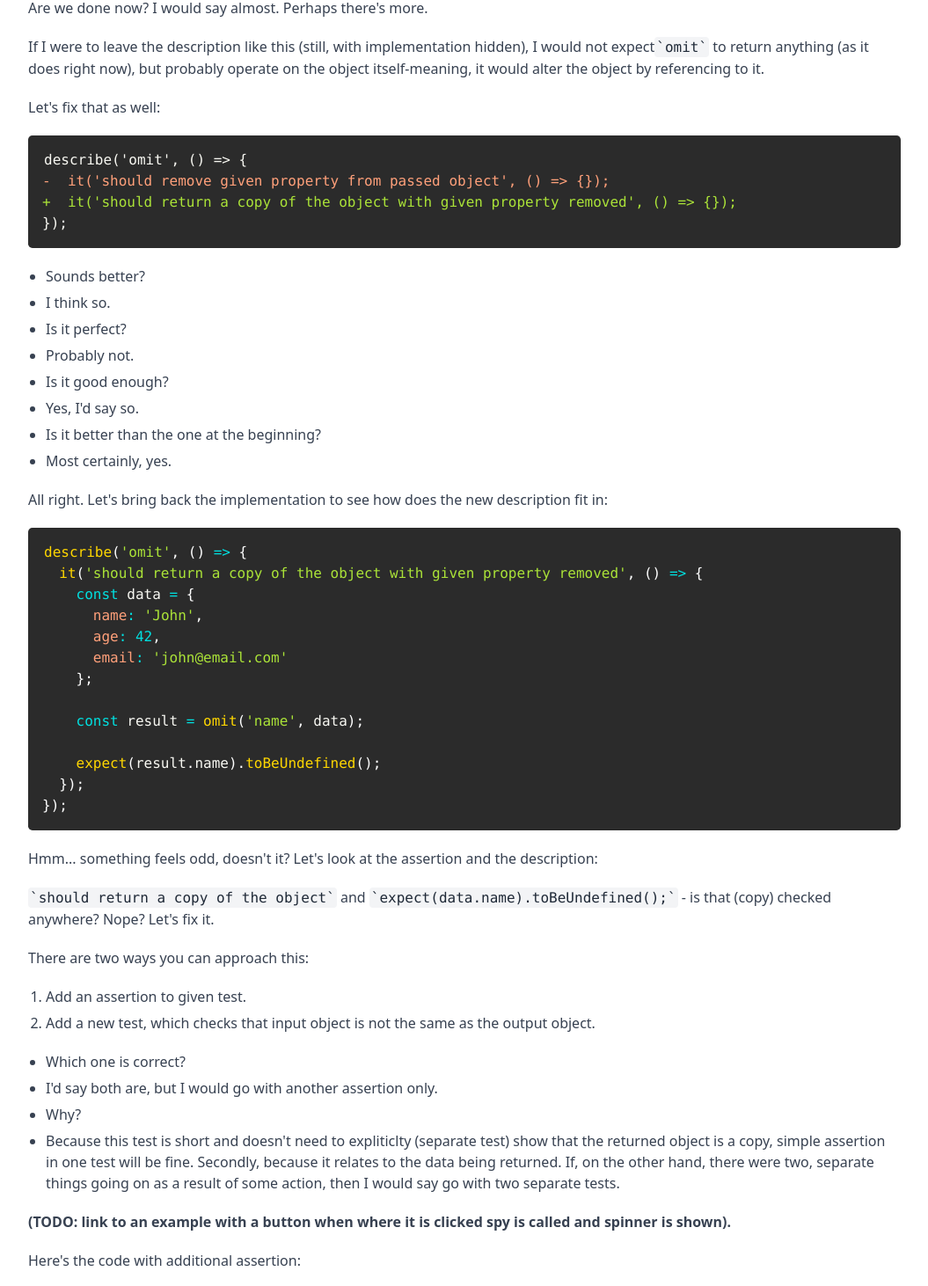
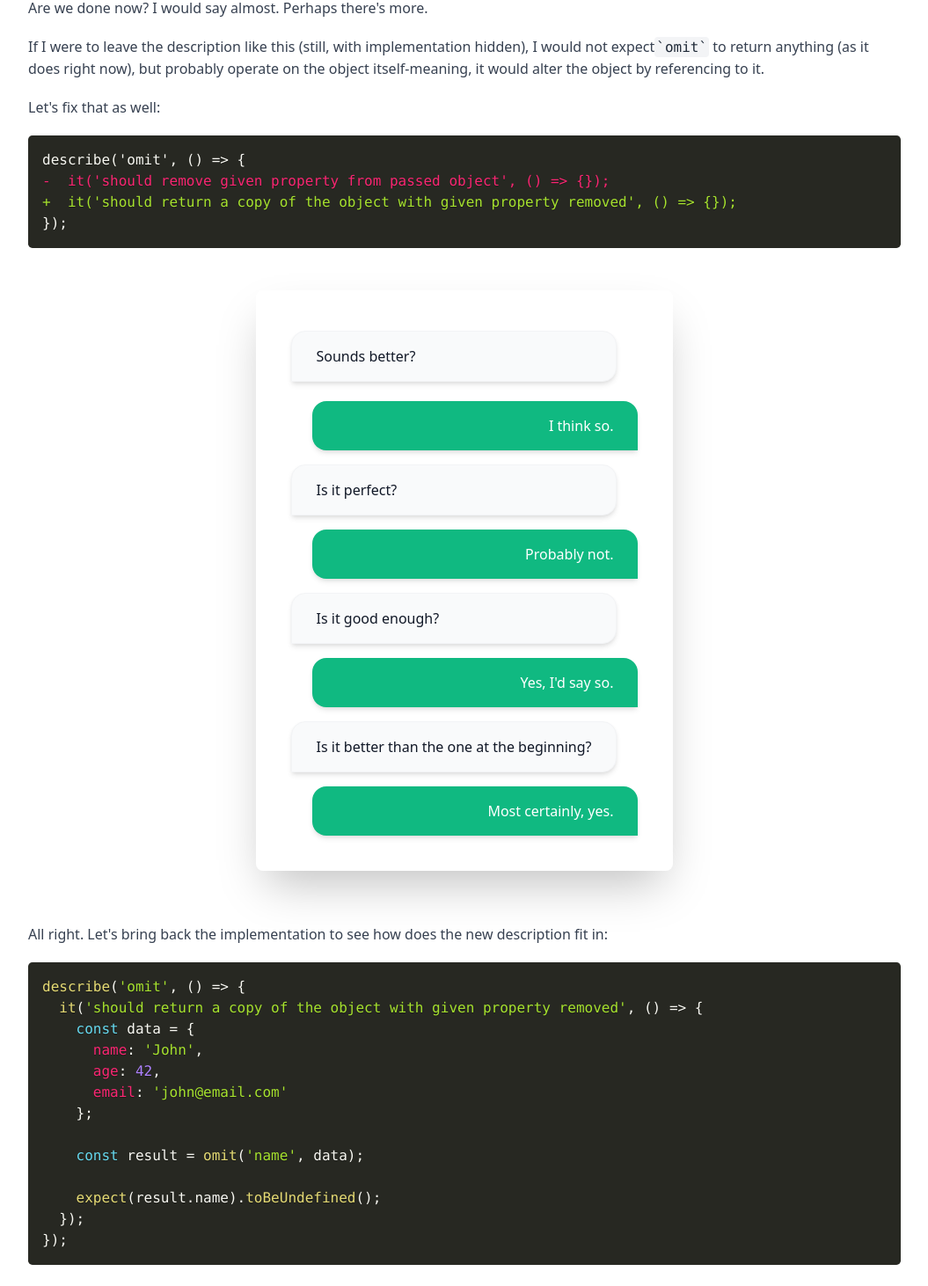
Before and after one commit to smolak/howtotest, a Next.js app: page /implementation-detail-in-tests-description in a window 1280 px wide. Shown: the part 1330-2792 px from the top of the page at 88% size, without its empty margins (112-1167 px from the left). Built offline with nearby package versions, Linux system fonts and the light colour scheme.

Commit message:
Add more styling

```diff
--- a/components/Code.js
+++ b/components/Code.js
@@ -1,8 +1,8 @@
 import { Prism as SyntaxHighlighter } from 'react-syntax-highlighter';
-import { a11yDark } from 'react-syntax-highlighter/dist/cjs/styles/prism';
+import { okaidia, coy, prism, coldarkDark, coldarkCold } from 'react-syntax-highlighter/dist/cjs/styles/prism';
 
-export const Code = ({ children, language = 'javascript' }) => (
-  <SyntaxHighlighter language={language} style={a11yDark}>
+export const Code = ({ children, inConversation = false, language = 'javascript' }) => (
+  <SyntaxHighlighter language={language} style={inConversation ? coy : okaidia}>
     {children}
   </SyntaxHighlighter>
 );
--- a/pages/implementation-detail-in-tests-description.js
+++ b/pages/implementation-detail-in-tests-description.js
@@ -80,7 +80,8 @@ export default function ImplementationDetailInTestsDescription() {
 +  it('should return a copy of the object with given property removed', () => {});
 });`}
             </Code>
-            <ul className="conversation">
+            <div className="flex flex-col items-center">
+              <ul className="conversation starting-me">
                 <li>Sounds better?</li>
                 <li>I think so.</li>
                 <li>Is it perfect?</li>
@@ -90,6 +91,7 @@ export default function ImplementationDetailInTestsDescription() {
                 <li>Is it better than the one at the beginning?</li>
                 <li>Most certainly, yes.</li>
               </ul>
+            </div>
             <p>All right. Let's bring back the implementation to see how does the new description fit in:</p>
             <Code>
               {`describe('omit', () => {
@@ -112,22 +114,24 @@ export default function ImplementationDetailInTestsDescription() {
               is that (copy) checked anywhere? Nope? Let's fix it.
             </p>
             <aside>
-              <p>There are two ways you can approach this:</p>
+              <h4 className="text-xl font-bold leading-normal">There are two ways you can approach this:</h4>
               <ol>
                 <li>Add an assertion to given test.</li>
                 <li>Add a new test, which checks that input object is not the same as the output object.</li>
               </ol>
-              <ul>
+              <div className="flex flex-col items-center">
+                <ul className="conversation starting-you max-w-2xl">
                   <li>Which one is correct?</li>
                   <li>I'd say both are, but I would go with another assertion only.</li>
                   <li>Why?</li>
                   <li>
-                  Because this test is short and doesn't need to expliticlty (separate test) show that the returned
-                  object is a copy, simple assertion in one test will be fine. Secondly, because it relates to the data
-                  being returned. If, on the other hand, there were two, separate things going on as a result of some
-                  action, then I would say go with two separate tests.
+                    Because this test is short and doesn't need to explicitly show (in a separate test) that the
+                    returned object is a copy, simple assertion in one test will be fine. Secondly, because it relates
+                    to the data being returned. If, on the other hand, there were two, separate things going on as a
+                    result of some action, then I would say go with two separate tests.
                   </li>
                 </ul>
+              </div>
               <p>
                 <strong>
                   (TODO: link to an example with a button when where it is clicked spy is called and spinner is shown).
@@ -151,10 +155,11 @@ export default function ImplementationDetailInTestsDescription() {
   });
 });`}
             </Code>
-            <ul>
+            <div className="flex flex-col items-center">
+              <ul className="conversation starting-you">
                 <li>
-                I got a question: why not checking if <code>`data`</code> still has <code>`name`</code> property? Isn't
-                that the same?
+                  I got a question: why not checking if <code>`data`</code> still has <code>`name`</code> property?
+                  Isn't that the same?
                 </li>
                 <li>No.</li>
                 <li>
@@ -163,7 +168,7 @@ export default function ImplementationDetailInTestsDescription() {
                 </li>
                 <li>
                   OK, let's try doing it your way.
-                <Code language="diff">
+                  <Code language="diff" inConversation>
                     {`- expect(result).not.toEqual(data);
 + expect(data.name).toEqual('John');`}
                   </Code>
@@ -171,7 +176,7 @@ export default function ImplementationDetailInTestsDescription() {
                 <li>Done. What now?</li>
                 <li>
                   Break the test. Remove copying the object from implementation.
-                <Code language="diff">
+                  <Code language="diff" inConversation>
                     {`- const copy = { ...object };
 - delete copy[property];
 - return copy;
@@ -182,30 +187,36 @@ export default function ImplementationDetailInTestsDescription() {
                 <li>Done.</li>
                 <li>
                   Run the tests and watch.
-                <Code language="shell">{`Assertion error: undefined expected to be equal to John`}</Code>
+                  <Code
+                    language="shell"
+                    inConversation
+                  >{`Assertion error: undefined expected to be equal to John`}</Code>
                 </li>
                 <li>What the?</li>
                 <li>
                   Now use the initial assertion.
-                <Code language="shell">Assertion error: expected not to be equal </Code>
-                As you can see, using the object equality assertion resulted in error message that reflects the expected
-                behaviour as written in test's description. And that's the difference and reason why checking properties
-                would not help you eventually.
+                  <Code language="shell" inConversation>
+                    Assertion error: expected not to be equal{' '}
+                  </Code>
+                  As you can see, using the object equality assertion resulted in error message that reflects the
+                  expected behaviour as written in test's description. And that's the difference and reason why checking
+                  properties would not help you eventually.
                 </li>
               </ul>
+            </div>
           </section>
 
           <section>
             <h3 className="text-3xl font-black leading-normal">Summarizing:</h3>
-            <ol>
-              <li>(-) Don't mention implementation detail in the description (test data can change).</li>
-              <li>(+) Instead, write concise explanation what to expect (behaviour).</li>
-              <li>(+) Let the example show how it works (implementation).</li>
-              <li>
-                (+) Finally, use assertions that correspond exactly (or as close as possible) to test's description, so
-                when the tests will fail, messages will inform you exactly (or as close as possible) why.
+            <ul className="dos-and-donts">
+              <li className="dont">Don't mention implementation detail in the description (test data can change).</li>
+              <li className="do">Instead, write concise explanation what to expect (behaviour).</li>
+              <li className="do">Let the example show how it works (implementation).</li>
+              <li className="do">
+                Finally, use assertions that correspond exactly (or as close as possible) to test's description, so when
+                the tests will fail, messages will inform you exactly (or as close as possible) why.
               </li>
-            </ol>
+            </ul>
           </section>
         </article>
       </main>
--- a/styles/globals.css
+++ b/styles/globals.css
@@ -4,14 +4,11 @@
 
 @layer base {
     p {
-        @apply my-5;
-        @apply text-gray-700;
+        @apply my-5 text-gray-700;
     }
 
     ul, ol {
-        @apply pl-5;
-        @apply my-5;
-        @apply leading-normal;
+        @apply pl-5 my-5 leading-normal;
     }
 
     ul {
@@ -19,7 +16,17 @@
     }
 
     ol {
-        @apply list-decimal;
+        @apply list-none;
+        counter-reset: my-counter;
+    }
+
+    ol li {
+        counter-increment: my-counter;
+    }
+
+    ol li::before {
+        @apply font-bold;
+        content: counter(my-counter) ". ";
     }
 
     li {
@@ -28,10 +35,52 @@
         @apply text-gray-700;
     }
 
-    code {
+    p > code, li > code {
         @apply bg-gray-100;
         @apply rounded;
         @apply p-0.5;
         @apply text-gray-800;
     }
 }
+
+@layer components {
+    .conversation {
+        @apply rounded-lg p-10 m-10 list-none flex flex-col space-y-4 shadow-2xl font-light;
+    }
+
+    .conversation li, .conversation.starting-me li, .conversation.starting-you li:nth-child(odd) {
+        @apply ml-6 mr-0 rounded-2xl rounded-br-none bg-green-500 px-7 py-4 text-white text-right shadow-md border-0;
+    }
+
+    .conversation li:nth-child(odd), .conversation.starting-me li:nth-child(odd), .conversation.starting-you li {
+        @apply ml-0 mr-6 rounded-bl-none rounded-br-2xl bg-gray-50 text-gray-900 text-left border border-gray-100 border-solid;
+    }
+
+    .conversation li pre {
+        @apply border border-solid border-gray-200;
+    }
+
+    .dos-and-donts {
+        @apply list-none;
+    }
+
+    .dos-and-donts li {
+        @apply pl-2;
+    }
+
+    .dos-and-donts .do::before, .dos-and-donts .dont::before {
+        @apply text-white leading-none flex justify-center h-6 w-6 absolute -ml-8 font-bold rounded-full;
+        padding-top: 3px;
+    }
+
+    .dos-and-donts .do::before {
+        @apply bg-green-700;
+        background: #65A30D;
+        content: '+';
+    }
+
+    .dos-and-donts .dont::before {
+        @apply bg-red-700;
+        content: '–';
+    }
+}
```
Lines whose indentation alone changed are shown as unchanged.
